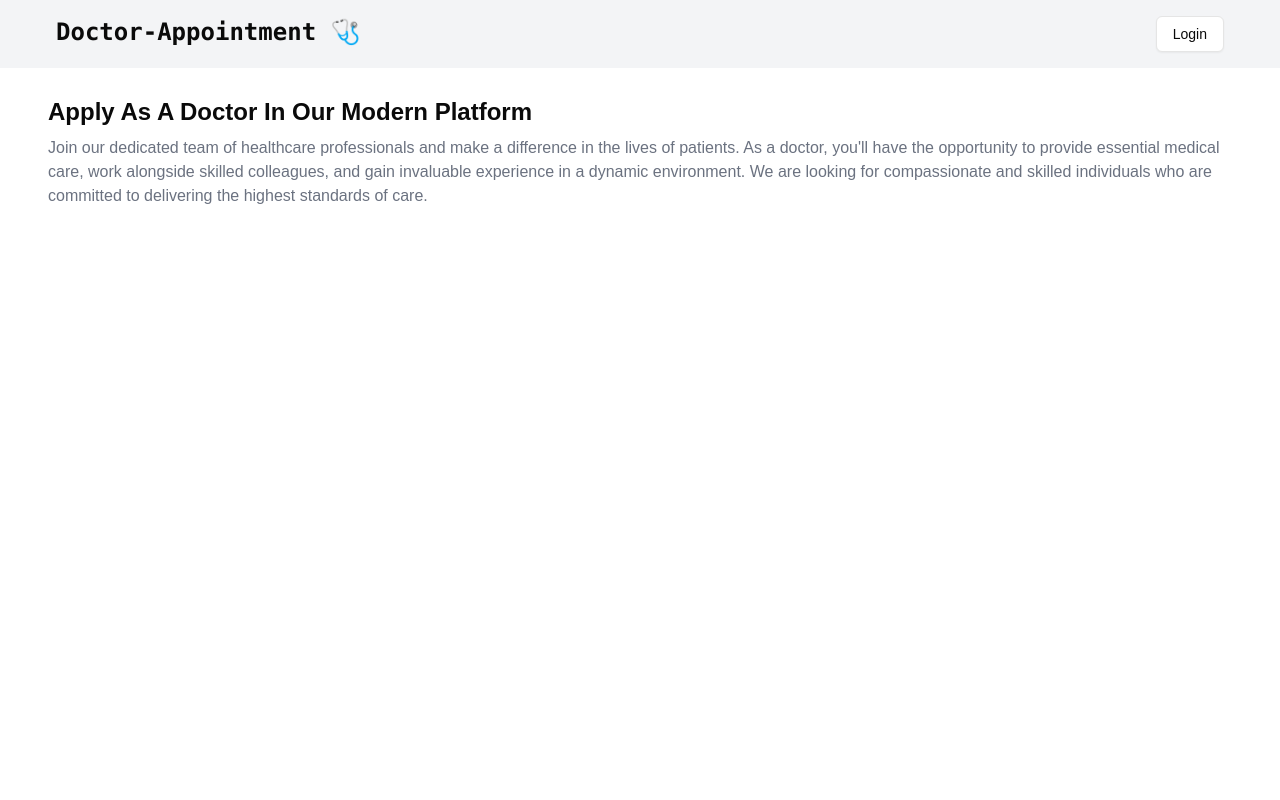
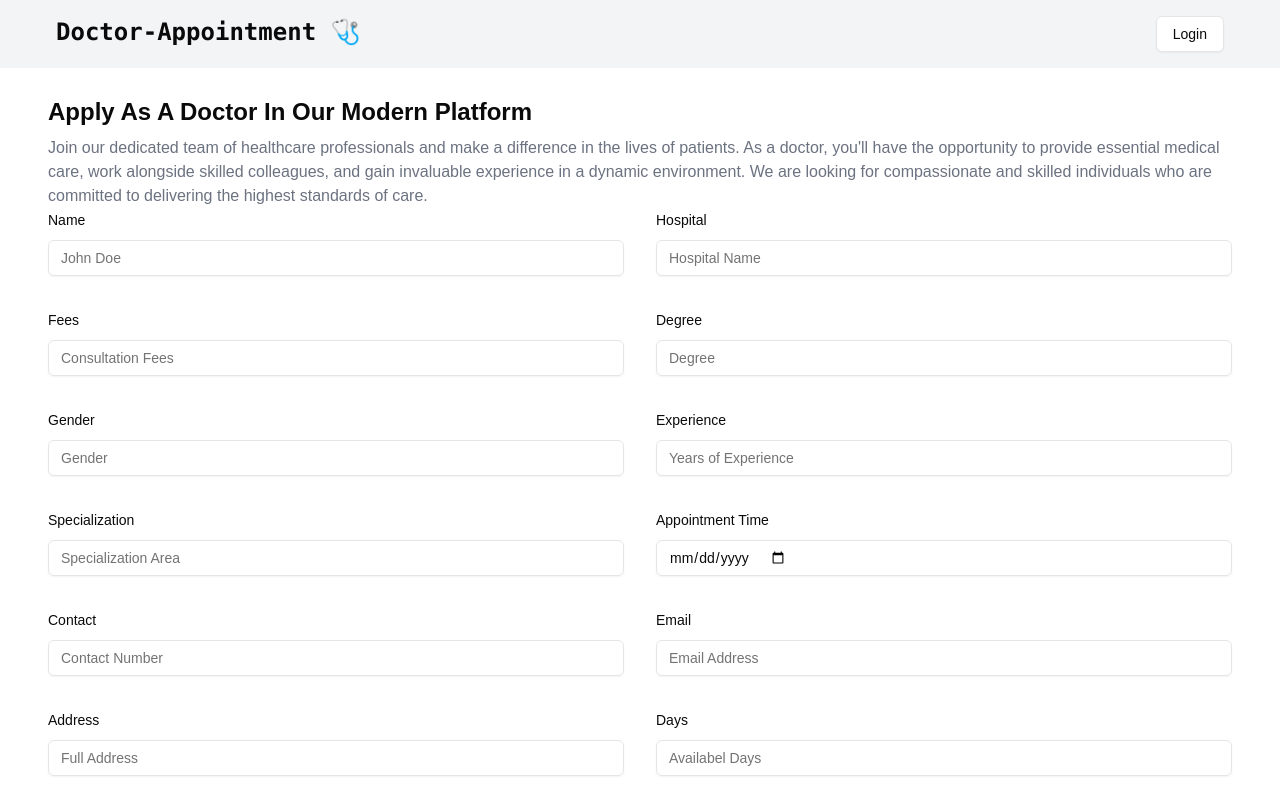
Before and after one commit to Muhammadkashif20/Doctor-Appointment-Website-FullStack, a Next.js app: page /SeeDoctors/ApplyDoctor in a window 1280 px wide. Shown: the top 800 px of the page. Built offline with nearby package versions, Linux system fonts and the light colour scheme.

Commit message:
completd Form Structure With Schema Few Work LIke DropDown Image Working On Form

```diff
--- a/src/app/SeeDoctors/ApplyDoctor/page.js
+++ b/src/app/SeeDoctors/ApplyDoctor/page.js
@@ -1,3 +1,4 @@
+import ProfileForm from "@/components/ApplyForm";
 
 export default  function ApplyDoctor(){
     return(
@@ -14,6 +15,7 @@ export default  function ApplyDoctor(){
                 and skilled individuals who are
                  committed to delivering the highest standards of care.
             </p>
+            <ProfileForm/>
         </div>
     )
 }
--- a/src/components/ApplyForm.jsx
+++ b/src/components/ApplyForm.jsx
@@ -1,33 +1,272 @@
-"use client"
+"use client";
 
-import { z } from "zod"
+import { string, z } from "zod";
+import { useForm } from "react-hook-form";
+import { zodResolver } from "@hookform/resolvers/zod";
+import { Input } from "@/components/ui/input";
+import { Button } from "@/components/ui/button";
+import {
+  Form,
+  FormField,
+  FormItem,
+  FormLabel,
+  FormControl,
+  FormDescription,
+  FormMessage,
+} from "@/components/ui/form"; // Make sure these components exist in your project
+import { Textarea } from "./ui/textarea";
 
+// Form schema with validation
 const formSchema = z.object({
   name: z.string().min(2).max(50),
   bio: z.string().min(2).max(110),
   hospital: z.string().min(2).max(50),
   fees: z.string().min(2).max(50),
   degree: z.string().min(2).max(50),
-  degree: z.string().min(2).max(50),
-  degree: z.string(),
   gender: z.string(),
-  experiance: z.string(),
+  experience: z.string(),
   specialization: z.string(),
-  appointmentTime: z.date(),
-  profileImage:z.string(),
-  contact:z.string(),
-  email:z.string(),
-  address:z.string(),
-})
-export function ProfileForm() {
-    const form = useForm({
-        resolver: zodResolver(formSchema),
-        defaultValues: {
-            username: "",
-        },
-    })
+  appointmentTime: z.string(),
+  profileImage: z.string(),
+  contact: z.string(),
+  email: z.string().email(),
+  address: z.string(),
+  days: z.array([string]),
+});
+
+function ProfileForm() {
+  const form = useForm({
+    resolver: zodResolver(formSchema),
+    defaultValues: {
+      name: "",
+      bio: "",
+      hospital: "",
+      fees: "",
+      degree: "",
+      gender: "",
+      experience: "",
+      specialization: "",
+      appointmentTime: "",
+      profileImage: "",
+      contact: "",
+      email: "",
+      address: "",
+    },
+  });
+
+  const onSubmit = (values) => {
+    console.log(values);
+  };
+
+  return (
+    <Form {...form}>
+      <form onSubmit={form.handleSubmit(onSubmit)} className="space-y-8">
+        {/* Name Field */}
+        <div className="grid grid-cols-2 gap-8">
+          <FormField
+            control={form.control}
+            name="name"
+            render={({ field }) => (
+              <FormItem>
+                <FormLabel>Name</FormLabel>
+                <FormControl>
+                  <Input placeholder="John Doe" {...field} />
+                </FormControl>
+                <FormMessage />
+              </FormItem>
+            )}
+          />
+          {/* Hospital Field */}
+          <FormField
+            control={form.control}
+            name="hospital"
+            render={({ field }) => (
+              <FormItem>
+                <FormLabel>Hospital</FormLabel>
+                <FormControl>
+                  <Input placeholder="Hospital Name" {...field} />
+                </FormControl>
+                <FormMessage />
+              </FormItem>
+            )}
+          />
+
+          {/* Fees Field */}
+          <FormField
+            control={form.control}
+            name="fees"
+            render={({ field }) => (
+              <FormItem>
+                <FormLabel>Fees</FormLabel>
+                <FormControl>
+                  <Input placeholder="Consultation Fees" {...field} />
+                </FormControl>
+                <FormMessage />
+              </FormItem>
+            )}
+          />
+
+          {/* Degree Field */}
+          <FormField
+            control={form.control}
+            name="degree"
+            render={({ field }) => (
+              <FormItem>
+                <FormLabel>Degree</FormLabel>
+                <FormControl>
+                  <Input placeholder="Degree" {...field} />
+                </FormControl>
+                <FormMessage />
+              </FormItem>
+            )}
+          />
+
+          {/* Gender Field */}
+          <FormField
+            control={form.control}
+            name="gender"
+            render={({ field }) => (
+              <FormItem>
+                <FormLabel>Gender</FormLabel>
+                <FormControl>
+                  <Input placeholder="Gender" {...field} />
+                </FormControl>
+                <FormMessage />
+              </FormItem>
+            )}
+          />
+
+          {/* Experience Field */}
+          <FormField
+            control={form.control}
+            name="experience"
+            render={({ field }) => (
+              <FormItem>
+                <FormLabel>Experience</FormLabel>
+                <FormControl>
+                  <Input placeholder="Years of Experience" {...field} />
+                </FormControl>
+                <FormMessage />
+              </FormItem>
+            )}
+          />
+
+          {/* Specialization Field */}
+          <FormField
+            control={form.control}
+            name="specialization"
+            render={({ field }) => (
+              <FormItem>
+                <FormLabel>Specialization</FormLabel>
+                <FormControl>
+                  <Input placeholder="Specialization Area" {...field} />
+                </FormControl>
+                <FormMessage />
+              </FormItem>
+            )}
+          />
+
+          {/* Appointment Time Field */}
+          <FormField
+            control={form.control}
+            name="appointmentTime"
+            render={({ field }) => (
+              <FormItem>
+                <FormLabel>Appointment Time</FormLabel>
+                <FormControl>
+                  <Input type="date" {...field} />
+                </FormControl>
+                <FormMessage />
+              </FormItem>
+            )}
+          />
+          {/* Contact Field */}
+          <FormField
+            control={form.control}
+            name="contact"
+            render={({ field }) => (
+              <FormItem>
+                <FormLabel>Contact</FormLabel>
+                <FormControl>
+                  <Input placeholder="Contact Number" {...field} />
+                </FormControl>
+                <FormMessage />
+              </FormItem>
+            )}
+          />
+          {/* Email Field */}
+          <FormField
+            control={form.control}
+            name="email"
+            render={({ field }) => (
+              <FormItem>
+                <FormLabel>Email</FormLabel>
+                <FormControl>
+                  <Input placeholder="Email Address" {...field} />
+                </FormControl>
+                <FormMessage />
+              </FormItem>
+            )}
+          />
+          {/* Address Field */}
+          <FormField
+            control={form.control}
+            name="address"
+            render={({ field }) => (
+              <FormItem>
+                <FormLabel>Address</FormLabel>
+                <FormControl>
+                  <Input placeholder="Full Address" {...field} />
+                </FormControl>
+                <FormMessage />
+              </FormItem>
+            )}
+          />
+          {/* Day's for Availabel Doctor */}
+          <FormField
+            control={form.control}
+            name="address"
+            render={({ field }) => (
+              <FormItem>
+                <FormLabel>Days</FormLabel>
+                <FormControl>
+                  <Input placeholder="Availabel Days" {...field} />
+                </FormControl>
+                <FormMessage />
+              </FormItem>
+            )}
+          />
+        </div>
+        {/* Bio Field */}
+        <FormField
+          control={form.control}
+          name="bio"
+          render={({ field }) => (
+            <FormItem>
+              <FormLabel>Bio</FormLabel>
+              <Textarea placeholder="Enter Your Text" />
+              <FormMessage />
+            </FormItem>
+          )}
+        />
+        {/* Profile Image Field */}
+        <FormField
+          control={form.control}
+          name="profileImage"
+          render={({ field }) => (
+            <FormItem>
+              <FormLabel>Profile Image URL</FormLabel>
+              <FormControl>
+                <Input placeholder="URL for Profile Image" {...field} />
+              </FormControl>
+              <FormMessage />
+            </FormItem>
+          )}
+        />
+        <Button type="submit">Submit</Button>
+      </form>
+    </Form>
+  );
 }
 
-function onSubmit(values) {
-    console.log(values)
-  }
+export default ProfileForm;
--- /dev/null
+++ b/src/components/ui/input.jsx
@@ -0,0 +1,19 @@
+import * as React from "react"
+
+import { cn } from "@/lib/utils"
+
+const Input = React.forwardRef(({ className, type, ...props }, ref) => {
+  return (
+    (<input
+      type={type}
+      className={cn(
+        "flex h-9 w-full rounded-md border border-input bg-transparent px-3 py-1 text-base shadow-sm transition-colors file:border-0 file:bg-transparent file:text-sm file:font-medium file:text-foreground placeholder:text-muted-foreground focus-visible:outline-none focus-visible:ring-1 focus-visible:ring-ring disabled:cursor-not-allowed disabled:opacity-50 md:text-sm",
+        className
+      )}
+      ref={ref}
+      {...props} />)
+  );
+})
+Input.displayName = "Input"
+
+export { Input }
--- /dev/null
+++ b/src/components/ui/textarea.jsx
@@ -0,0 +1,18 @@
+import * as React from "react"
+
+import { cn } from "@/lib/utils"
+
+const Textarea = React.forwardRef(({ className, ...props }, ref) => {
+  return (
+    (<textarea
+      className={cn(
+        "flex min-h-[60px] w-full rounded-md border border-input bg-transparent px-3 py-2 text-base shadow-sm placeholder:text-muted-foreground focus-visible:outline-none focus-visible:ring-1 focus-visible:ring-ring disabled:cursor-not-allowed disabled:opacity-50 md:text-sm",
+        className
+      )}
+      ref={ref}
+      {...props} />)
+  );
+})
+Textarea.displayName = "Textarea"
+
+export { Textarea }
```
